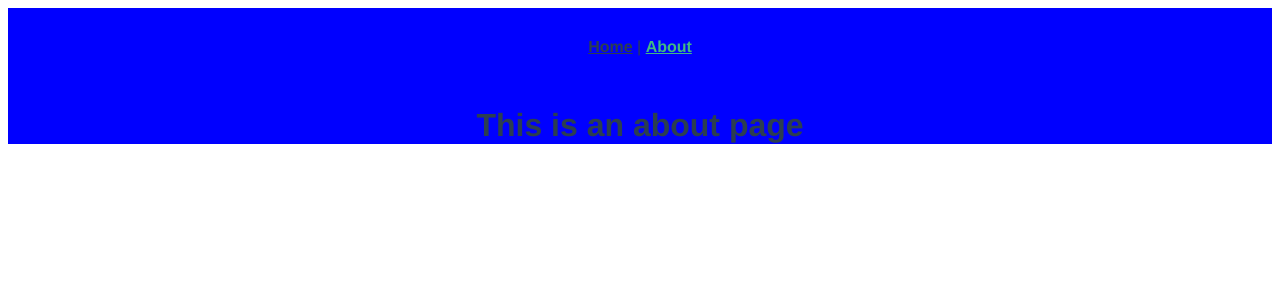
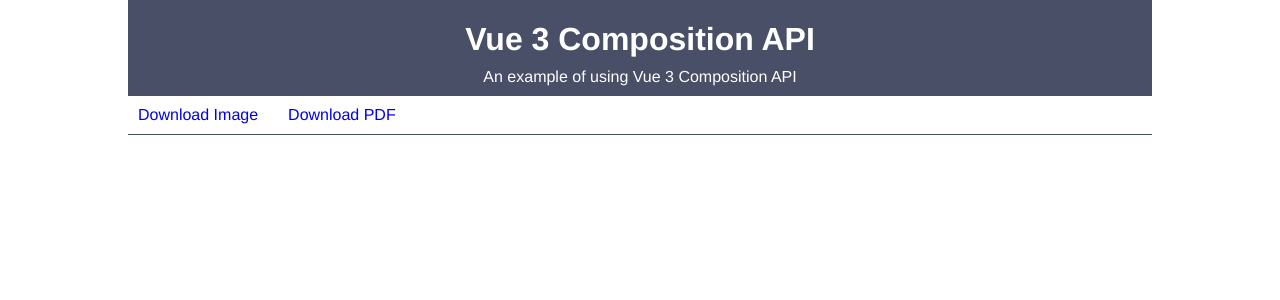
Before and after one commit to bhaidar/vue3-composition-api, a Vue app: page /about in a window 1280 px wide. Shown: the top 300 px of the page. Built offline with nearby package versions, Linux system fonts and the light colour scheme.

Commit message:
Add header and navigation

```diff
--- a/src/App.vue
+++ b/src/App.vue
@@ -1,33 +1,86 @@
 <template>
   <div id="app">
-    <div id="nav">
-      <router-link to="/">Home</router-link> |
-      <router-link to="/about">About</router-link>
-    </div>
+    <Header />
+    <Navigation />
     <router-view/>
   </div>
 </template>
 
+<script>
+import Navigation from '@/components/Navigation.vue';
+import Header from '@/components/Header.vue';
+
+export default {
+  components: {
+    Header,
+    Navigation,
+  },
+};
+</script>
+
 <style lang="scss">
+*, *::after, *::before {
+  margin: 0;
+  padding: 0;
+  box-sizing: border-box;
+}
+
+body {
+  font-size: 16px;
+}
+
+h1, h2, h3, h4, h5, h6 {
+  display: block;
+  color: #fff;
+}
+
+h1 {
+  font-size: 2rem;
+  margin: 0.67rem 0;
+  font-weight: bold;
+}
+
+h2 {
+  font-size: 1.5rem;
+  margin: 0.83rem 0;
+  font-weight: bold;
+}
+
+h3 {
+  font-size: 1.17rem;
+  margin: 1rem 0;
+  font-weight: bold;
+}
+
+h4 {
+  font-size: 1rem;
+  margin: 1.33rem 0;
+  font-weight: bold;
+}
+
+h5 {
+  font-size: .83rem;
+  margin: 1.67rem 0;
+  font-weight: bold;
+}
+
+h6 {
+  font-size: .67rem;
+  margin: 2.33rem 0;
+  font-weight: bold;
+}
+
 #app {
+  display: flex;
+  flex-direction: column;
+  justify-content: flex-start;
+  align-items: flex-start;
+  max-width: 1024px;
+  height: 100vh;
   font-family: 'Avenir', Helvetica, Arial, sans-serif;
   -webkit-font-smoothing: antialiased;
   -moz-osx-font-smoothing: grayscale;
-  text-align: center;
   color: #2c3e50;
-  background: $color;
-}
-
-#nav {
-  padding: 30px;
-}
-
-#nav a {
-  font-weight: bold;
-  color: #2c3e50;
-}
-
-#nav a.router-link-exact-active {
-  color: #42b983;
+  margin: 0 auto;
 }
 </style>
--- /dev/null
+++ b/src/components/Header.vue
@@ -0,0 +1,39 @@
+<template>
+  <header class="header">
+      <h1>Vue 3 Composition API</h1>
+      <p>An example of using Vue 3 Composition API</p>
+  </header>
+</template>
+
+<script>
+export default {
+
+};
+</script>
+
+<style lang="scss">
+.header {
+  background: #484F66;
+  padding: 10px 30px;
+  width: 100%;
+  color: #fff;
+  text-align: center;
+
+  p {
+      margin-top: 0;
+
+      @media only screen and (max-width: 767px) {
+        font-size: .8rem;
+      }
+
+  }
+
+  h1 {
+      margin-bottom: 10px;
+
+      @media only screen and (max-width: 767px) {
+        font-size: 1.5rem;
+      }
+  }
+}
+</style>
--- a/src/components/HelloWorld.vue
+++ /dev/null
@@ -1,59 +0,0 @@
-<template>
-  <div class="hello">
-    <h1>{{ msg }}</h1>
-    <p>
-      For a guide and recipes on how to configure / customize this project,<br>
-      check out the
-      <a href="https://cli.vuejs.org" target="_blank" rel="noopener">vue-cli documentation</a>.
-    </p>
-    <h3>Installed CLI Plugins</h3>
-    <ul>
-      <li><a href="https://github.com/vuejs/vue-cli/tree/dev/packages/%40vue/cli-plugin-babel" target="_blank" rel="noopener">babel</a></li>
-      <li><a href="https://github.com/vuejs/vue-cli/tree/dev/packages/%40vue/cli-plugin-router" target="_blank" rel="noopener">router</a></li>
-      <li><a href="https://github.com/vuejs/vue-cli/tree/dev/packages/%40vue/cli-plugin-eslint" target="_blank" rel="noopener">eslint</a></li>
-    </ul>
-    <h3>Essential Links</h3>
-    <ul>
-      <li><a href="https://vuejs.org" target="_blank" rel="noopener">Core Docs</a></li>
-      <li><a href="https://forum.vuejs.org" target="_blank" rel="noopener">Forum</a></li>
-      <li><a href="https://chat.vuejs.org" target="_blank" rel="noopener">Community Chat</a></li>
-      <li><a href="https://twitter.com/vuejs" target="_blank" rel="noopener">Twitter</a></li>
-      <li><a href="https://news.vuejs.org" target="_blank" rel="noopener">News</a></li>
-    </ul>
-    <h3>Ecosystem</h3>
-    <ul>
-      <li><a href="https://router.vuejs.org" target="_blank" rel="noopener">vue-router</a></li>
-      <li><a href="https://vuex.vuejs.org" target="_blank" rel="noopener">vuex</a></li>
-      <li><a href="https://github.com/vuejs/vue-devtools#vue-devtools" target="_blank" rel="noopener">vue-devtools</a></li>
-      <li><a href="https://vue-loader.vuejs.org" target="_blank" rel="noopener">vue-loader</a></li>
-      <li><a href="https://github.com/vuejs/awesome-vue" target="_blank" rel="noopener">awesome-vue</a></li>
-    </ul>
-  </div>
-</template>
-
-<script>
-export default {
-  name: 'HelloWorld',
-  props: {
-    msg: String,
-  },
-};
-</script>
-
-<!-- Add "scoped" attribute to limit CSS to this component only -->
-<style scoped>
-h3 {
-  margin: 40px 0 0;
-}
-ul {
-  list-style-type: none;
-  padding: 0;
-}
-li {
-  display: inline-block;
-  margin: 0 10px;
-}
-a {
-  color: #42b983;
-}
-</style>
--- /dev/null
+++ b/src/components/Navigation.vue
@@ -0,0 +1,58 @@
+<template>
+  <nav class="navigation">
+      <ul class="navigation__list">
+          <li><a href="#">Download Image</a></li>
+          <li><a href="#">Download PDF</a></li>
+      </ul>
+  </nav>
+</template>
+
+<script>
+export default {
+
+};
+</script>
+
+<style lang="scss">
+.navigation {
+    width: 100%;
+    border-bottom: solid 1px #484F66;
+    display: flex;
+    justify-content: center;
+    align-items: center;
+
+    &__list {
+        list-style-type: none;
+        width: 100%;
+        display: flex;
+        justify-content: center;
+        align-items: stretch;
+        flex-wrap: wrap;
+
+        @media only screen and (min-width: 767px) {
+            justify-content: flex-start;
+        }
+
+        li {
+            margin-right: 10px;
+            display: inline-block;
+
+            a {
+                display: block;
+                // height: 30px;
+                padding: 10px;
+                text-decoration: none;
+
+                &:hover {
+                    background: #E1BE68;
+                    color: #fff;
+                }
+            }
+        }
+
+        li:first-child {
+            padding-left: 0;
+        }
+    }
+}
+</style>
--- a/src/router/index.js
+++ b/src/router/index.js
@@ -1,23 +1,22 @@
 import Vue from 'vue';
 import VueRouter from 'vue-router';
-import Home from '../views/Home.vue';
 
 Vue.use(VueRouter);
 
 const routes = [
-  {
-    path: '/',
-    name: 'home',
-    component: Home,
-  },
-  {
-    path: '/about',
-    name: 'about',
-    // route level code-splitting
-    // this generates a separate chunk (about.[hash].js) for this route
-    // which is lazy-loaded when the route is visited.
-    component: () => import(/* webpackChunkName: "about" */ '../views/About.vue'),
-  },
+  // {
+  //   path: '/',
+  //   name: 'home',
+  //   component: Home,
+  // },
+  // {
+  //   path: '/about',
+  //   name: 'about',
+  //   // route level code-splitting
+  //   // this generates a separate chunk (about.[hash].js) for this route
+  //   // which is lazy-loaded when the route is visited.
+  //   component: () => import(/* webpackChunkName: "about" */ '../views/About.vue'),
+  // },
 ];
 
 const router = new VueRouter({
--- a/src/views/About.vue
+++ /dev/null
@@ -1,5 +0,0 @@
-<template>
-  <div class="about">
-    <h1>This is an about page</h1>
-  </div>
-</template>
--- a/src/views/Home.vue
+++ /dev/null
@@ -1,18 +0,0 @@
-<template>
-  <div class="home">
-    <img alt="Vue logo" src="../assets/logo.png">
-    <HelloWorld msg="Welcome to Your Vue.js App"/>
-  </div>
-</template>
-
-<script>
-// @ is an alias to /src
-import HelloWorld from '@/components/HelloWorld.vue';
-
-export default {
-  name: 'home',
-  components: {
-    HelloWorld,
-  },
-};
-</script>
```
Also changed, not shown: src/views/DownloadImage.vue (added, +15 -0 lines), src/views/DownloadPdf.vue (added, +15 -0 lines), src/assets/logo.png (deleted).
